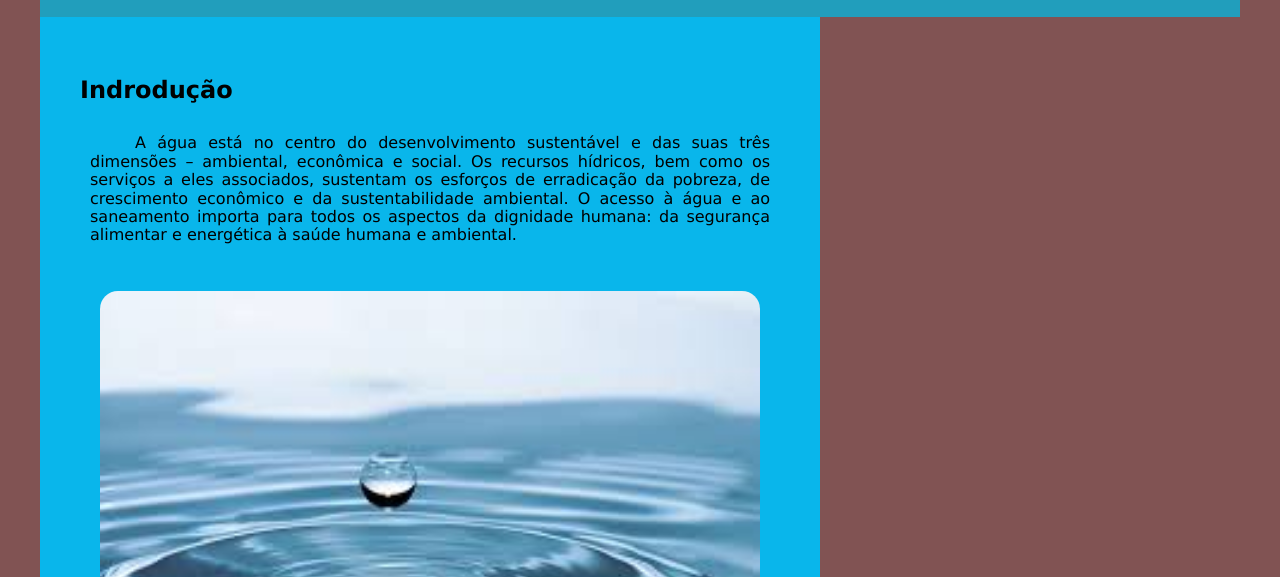
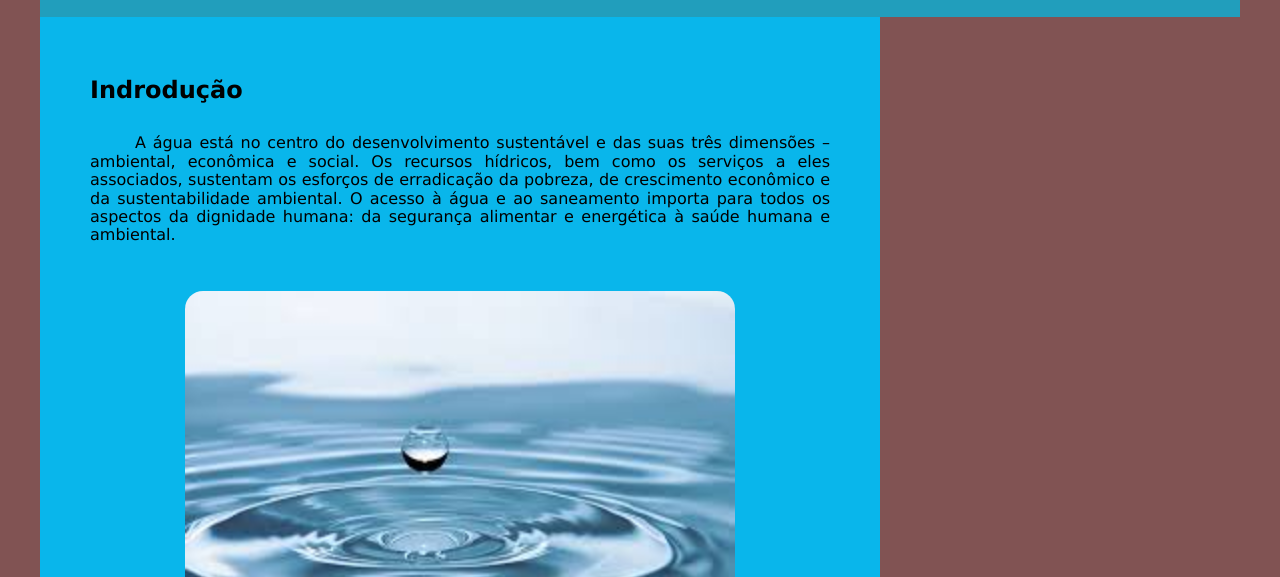
Before and after one commit to cas8691/aguapotavel.github.io, a plain HTML site: page index.html in a window 1280 px wide. Shown: the part 223-800 px from the top of the page. Drawn offline with Linux system fonts and the light colour scheme.

Commit message:
Add files via upload

```diff
--- a/style.css
+++ b/style.css
@@ -98,7 +98,10 @@ main{
 }
 .conteudo{
     margin: auto;
-    max-width: 700px;
+    max-width: 760px;
+}
+.conteudo h2{
+    padding: 0px 10px;
 }
 
 
@@ -106,6 +109,7 @@ main{
 
 .image_container{
     padding: 20px;
+    max-width: 550px;
     margin: auto;
 }
 .image_container img{
```
